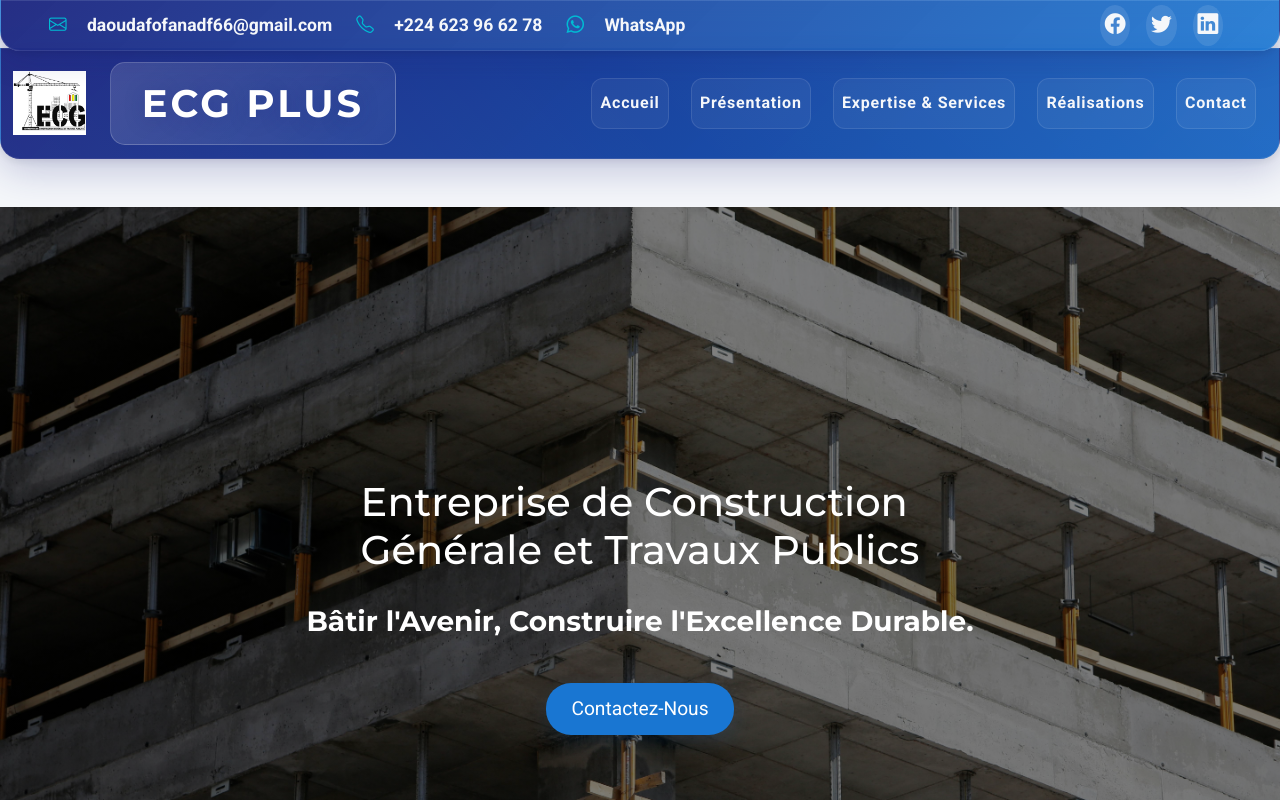
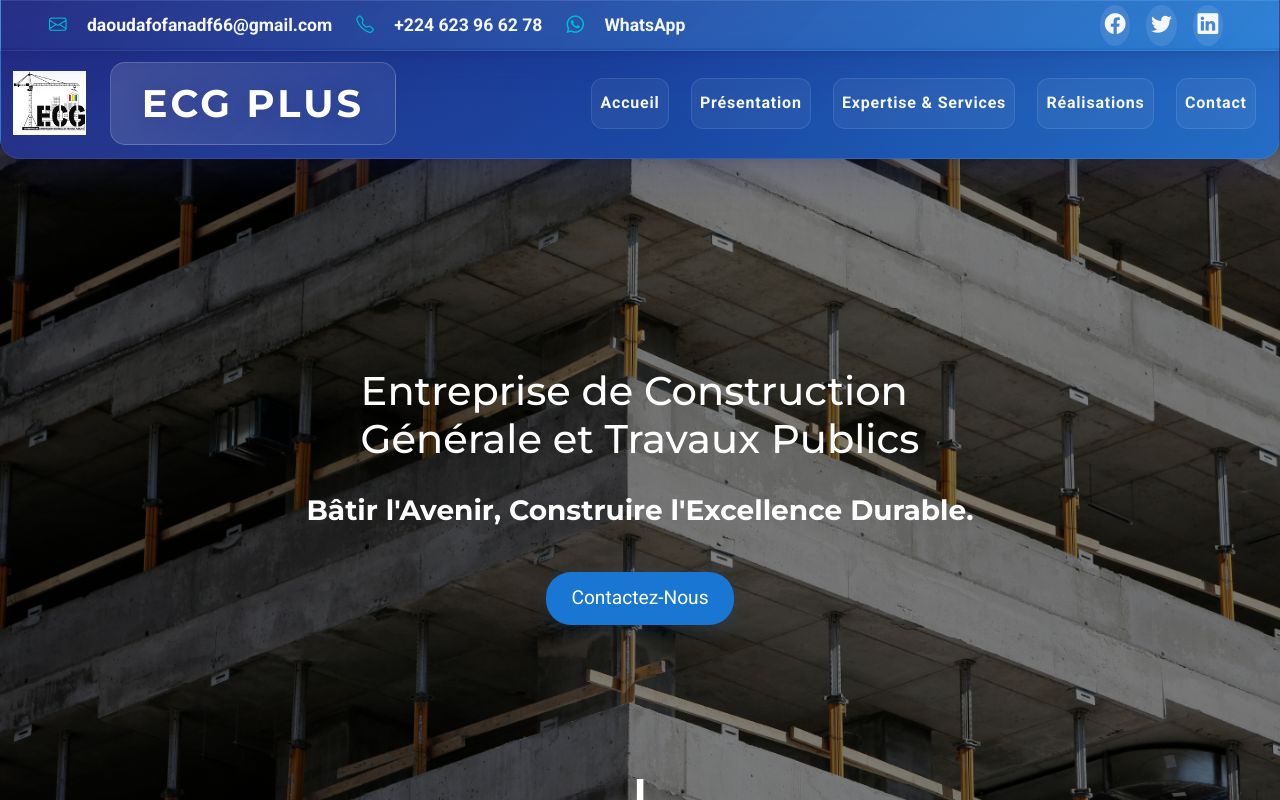
Before and after one commit to Gaslandie/ecg_plus_react, a React (Vite) app: page / in a window 1280 px wide. Shown: the top 800 px of the page. Built offline with nearby package versions, Linux system fonts and the light colour scheme.

Commit message:
Make navbar fixed and visible during scrolling

```diff
--- a/src/assets/css/style.css
+++ b/src/assets/css/style.css
@@ -249,8 +249,8 @@ main {
     box-shadow: 0 8px 32px rgba(26,35,126,0.2), 0 2px 8px rgba(0,0,0,0.1);
     padding-left: 3rem !important;
     padding-right: 3rem !important;
-    border-bottom-left-radius: 20px;
-    border-bottom-right-radius: 20px;
+    border-bottom-left-radius: 0;
+    border-bottom-right-radius: 0;
     backdrop-filter: blur(12px) saturate(1.3);
     border: 1px solid rgba(255,255,255,0.1);
     transition: all 0.4s cubic-bezier(0.25, 0.46, 0.45, 0.94);
@@ -408,7 +408,9 @@ p { line-height: 1.7; color: var(--muted); }
     border: 1px solid rgba(255,255,255,0.12);
     margin-top: 0;
     transition: all 0.4s cubic-bezier(0.25, 0.46, 0.45, 0.94);
-    position: relative;
+    position: fixed;
+    width: 100%;
+    left: 0;
 }
 .navbar::before {
     content: '';
```
